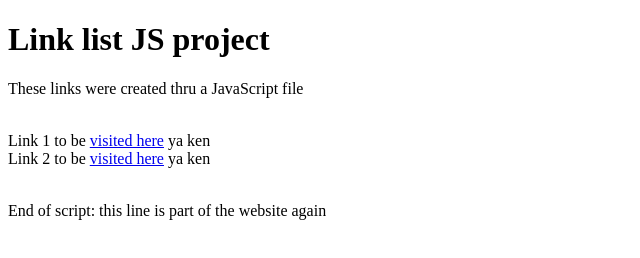
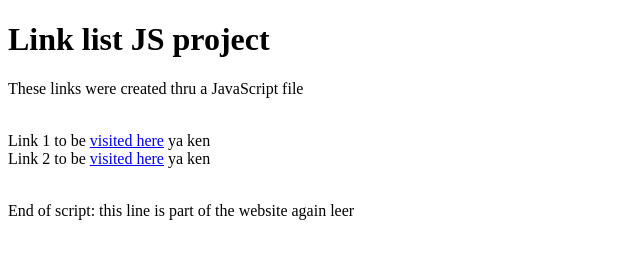
Before and after one commit to jtrautma/VC.Node, a website: page linkWebsite/urlListWebsite_v1_scriptInside.html in a window 1280 px wide. Shown: the full height of the page, 0-640 px from the left. Drawn offline with Linux system fonts and the light colour scheme.

Commit message:
Update urlListWebsite_v1_scriptInside.html

```diff
--- a/linkWebsite/urlListWebsite_v1_scriptInside.html
+++ b/linkWebsite/urlListWebsite_v1_scriptInside.html
@@ -37,6 +37,6 @@ for(i = 0; i < urlArray.length; i++) {
 //////////////////
         </script>
         <br>
-        <p>End of script: this line is part of the website again</p>
+        <p>End of script: this line is part of the website again leer</p>
     </body>
 </html>
```
